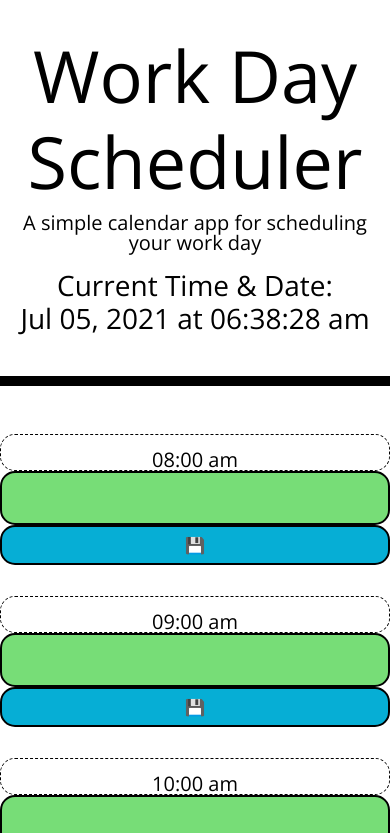
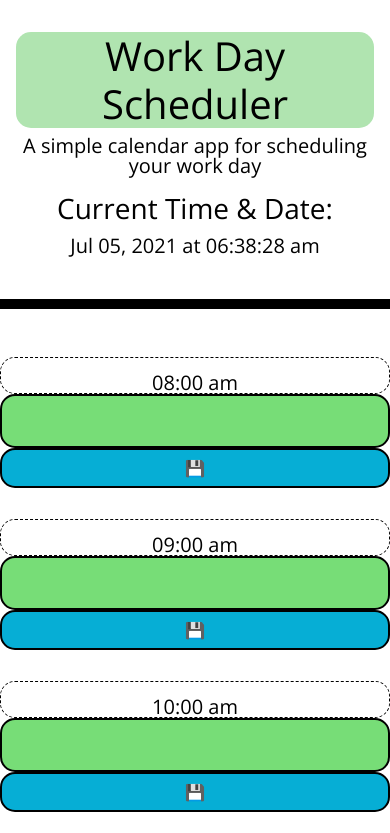
Before and after one commit to ZahraMertens/Daily-Planner, a plain HTML site: page index.html in a window 390 px wide. Shown: the top 833 px of the page. Drawn offline with nearby package versions, Linux system fonts and the light colour scheme.

Commit message:
Read me file

```diff
--- a/assets/CSS/style.css
+++ b/assets/CSS/style.css
@@ -125,6 +125,16 @@ body {
       font-size: 15px;
     }
 
+    .headline{
+      font-size: 40px;
+      background-color: #b0e4b0;
+      border-radius: 15px;
+    }
+
+    #time-display {
+      font-size: 20px;
+    }
+
     .saveBtn {
       border-radius: 15px;
       margin-bottom: 15px;
--- a/index.html
+++ b/index.html
@@ -27,7 +27,7 @@
 
   <body>
     <header class="jumbotron">
-      <h1 class="display-3">Work Day Scheduler</h1>
+      <h1 class="display-3 headline">Work Day Scheduler</h1>
       <p class="lead">A simple calendar app for scheduling your work day</p>
       <p id="currentDay" class="lead"></p>
       <h3>Current Time & Date: <br/> <span id="time-display"></span> </h3>
```
Also changed, not shown: assets/CSS/reset.css (deleted), assets/images/daily-planner.gif (added), 1 other file.
